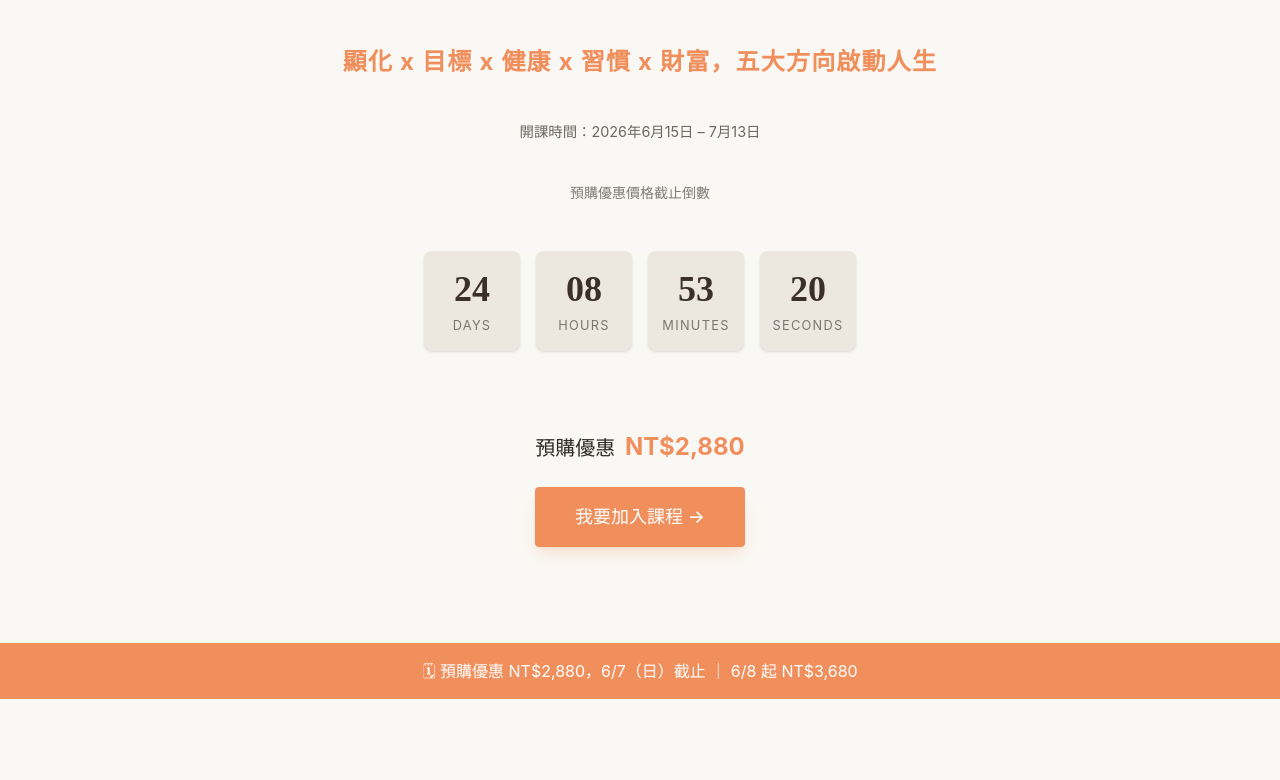
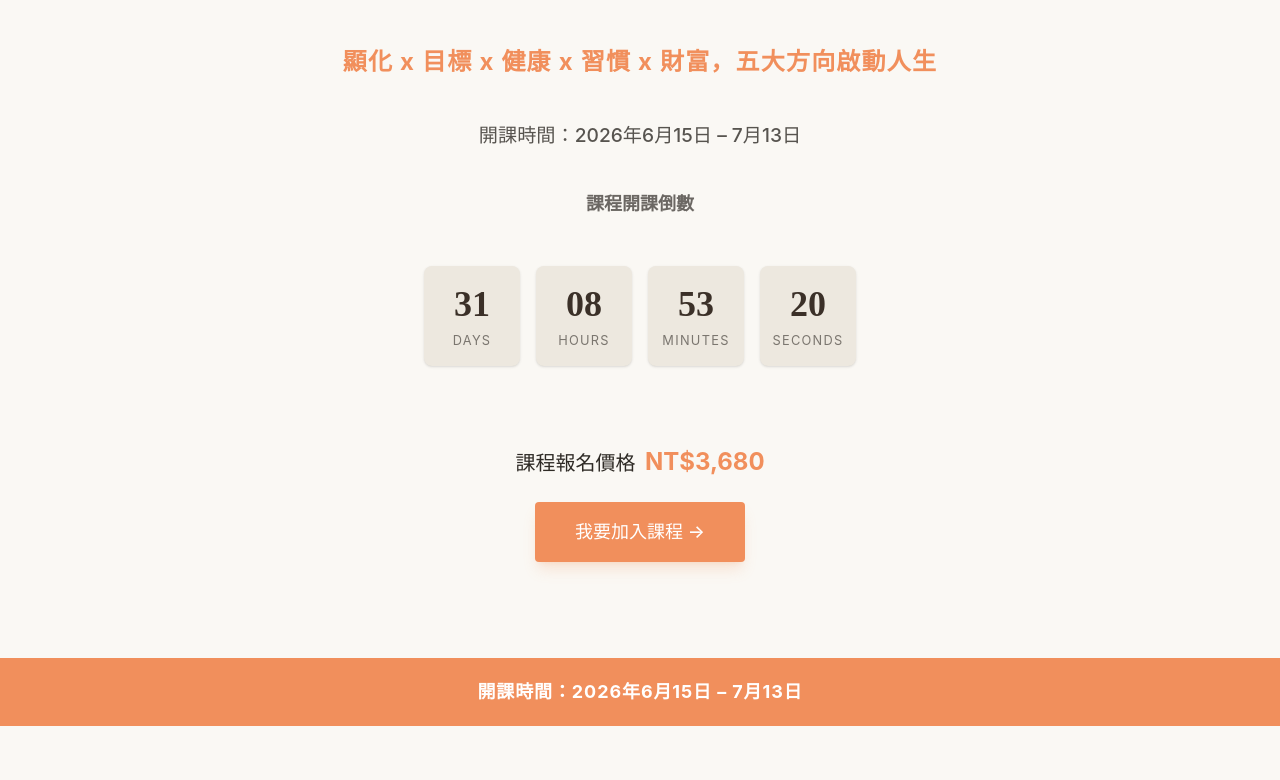
Before and after one commit to jsspace1111-max/-, a React (Vite) app: page / in a window 1280 px wide. Shown: the part 302-1082 px from the top of the page. Built offline with nearby package versions, Linux system fonts and the light colour scheme.

Commit message:
feat: update course schedule and pricing
Adjust the countdown deadline to June 14, 2026, and update the course enrollment price to NT$3,680.

```diff
--- a/src/App.tsx
+++ b/src/App.tsx
@@ -64,7 +64,7 @@ const CountdownTimer = () => {
   const [timeLeft, setTimeLeft] = useState<{ days: number; hours: number; minutes: number; seconds: number } | null>(null);
 
   useEffect(() => {
-    const targetDate = new Date('2026-06-07T23:59:59+08:00').getTime();
+    const targetDate = new Date('2026-06-14T23:59:59+08:00').getTime();
 
     const timer = setInterval(() => {
       const now = new Date().getTime();
@@ -165,18 +165,18 @@ export default function App() {
           >
             顯化 x 目標 x 健康 x 習慣 x 財富，五大方向啟動人生
           </motion.p>
-          <div className="text-[0.9rem] text-brown-text/70 mb-10">
+          <div className="text-[1.1rem] md:text-[1.2rem] text-brown-text/80 mb-10 font-medium">
             開課時間：2026年6月15日 – 7月13日
           </div>
 
           <div className="mb-12">
-            <span className="text-brown-text/60 text-sm font-medium mb-4 block">預購優惠價格截止倒數</span>
+            <span className="text-brown-text/70 text-base md:text-lg font-bold mb-4 block">課程開課倒數</span>
             <CountdownTimer />
           </div>
 
           <div className="flex flex-col items-center gap-6">
             <div className="text-xl">
-              預購優惠 <span className="text-terracotta text-2xl font-bold ml-1">NT$2,880</span>
+              課程報名價格 <span className="text-terracotta text-2xl font-bold ml-1">NT$3,680</span>
             </div>
             <a
               href="https://jsspace1111.com/product/ldp-project/"
@@ -189,8 +189,8 @@ export default function App() {
       </section>
 
       {/* Early Bird Banner */}
-      <div className="bg-terracotta text-white py-4 px-6 text-center text-sm md:text-base">
-        🗓 預購優惠  NT$2,880，6/7（日）截止  ｜  6/8 起 NT$3,680
+      <div className="bg-terracotta text-white py-5 px-6 text-center text-base md:text-lg font-bold tracking-wider">
+        開課時間：2026年6月15日 – 7月13日
       </div>
 
       {/* Pain Points */}
@@ -393,7 +393,7 @@ export default function App() {
             <div className="bg-white p-10 rounded-2xl shadow-sm flex-1 flex flex-col items-center border border-beige-dark/30">
               <span className="text-3xl mb-4">💳</span>
               <span className="text-sm text-brown-text/60 mb-2 font-medium">報名費用</span>
-              <span className="text-2xl font-serif text-brown-dark font-bold">NT$2,880</span>
+              <span className="text-2xl font-serif text-brown-dark font-bold">NT$3,680</span>
             </div>
             <div className="bg-brown-dark p-10 rounded-2xl shadow-xl flex-1 flex flex-col items-center transform md:scale-110 z-10 text-white">
               <span className="text-3xl mb-4">🎁</span>
@@ -403,7 +403,7 @@ export default function App() {
             <div className="bg-white p-10 rounded-2xl shadow-sm flex-1 flex flex-col items-center border border-beige-dark/30">
               <span className="text-3xl mb-4">✨</span>
               <span className="text-sm text-brown-text/60 mb-2 font-medium">實際成本</span>
-              <span className="text-2xl font-serif text-brown-dark font-bold">NT$1,880</span>
+              <span className="text-2xl font-serif text-brown-dark font-bold">NT$2,680</span>
             </div>
           </div>
 
@@ -437,8 +437,8 @@ export default function App() {
       {/* Value After Cashback */}
       <section className="bg-cream px-6 py-20">
         <div className="max-w-[1100px] mx-auto text-center">
-          <h2 className="text-[2.2rem] md:text-[2.5rem] text-brown-dark mb-2 font-bold leading-tight">完成課程，你只要花 NT$1,880，就能獲得</h2>
-          <span className="text-[0.8rem] text-brown-text/50 block mb-16 tracking-widest uppercase">（早鳥價 NT$2,880 － 完課返現 NT$1,000）</span>
+          <h2 className="text-[2.2rem] md:text-[2.5rem] text-brown-dark mb-2 font-bold leading-tight">完成課程，你只要花 NT$2,680，就能獲得</h2>
+          <span className="text-[0.8rem] text-brown-text/50 block mb-16 tracking-widest uppercase">（課程價格 NT$3,680 － 完課返現 NT$1,000）</span>
 
           <div className="grid grid-cols-1 sm:grid-cols-2 lg:grid-cols-3 gap-6 text-left">
             {[
@@ -586,8 +586,8 @@ export default function App() {
                 <span className="text-sm">－NT$1,000</span>
               </div>
               <div className="flex justify-between items-center p-6 bg-terracotta text-white font-bold">
-                <span className="text-lg">預購優惠價格</span>
-                <span className="text-2xl font-serif">NT$2,880</span>
+                <span className="text-lg">課程超值價格</span>
+                <span className="text-2xl font-serif">NT$3,680</span>
               </div>
             </div>
           </div>
@@ -622,10 +622,9 @@ export default function App() {
           </div>
 
           <div className="bg-brown-dark rounded-2xl p-12 text-center text-white">
-            <h3 className="text-2xl font-bold mb-4">預購優惠價格 NT$2,880</h3>
-            <p className="text-white/60 mb-8 px-4">
-              6/7 (日) 截止<br />
-              6/8 起 NT$3,680
+            <h3 className="text-2xl font-bold mb-4">課程價格 NT$3,680</h3>
+            <p className="text-white/80 text-base md:text-lg mb-8 px-4 font-medium">
+              開課時間：2026年6月15日 – 7月13日
             </p>
             <a
               href="https://jsspace1111.com/product/ldp-project/"
@@ -649,7 +648,7 @@ export default function App() {
           </motion.span>
           <div className="mb-10">
             <span className="bg-red-600 text-white font-bold px-6 py-3 rounded-sm text-base md:text-lg tracking-widest inline-block animate-pulse">
-              🔥 限量 15 位，目前剩下五個名額
+              🔥 限量名額，剩下2個名額
             </span>
           </div>
           <h2 className="text-[2.2rem] text-brown-dark mb-10 font-bold">做好手帳之後，然後呢？</h2>
@@ -746,7 +745,7 @@ export default function App() {
           </div>
 
           <div className="text-xl mb-10">
-            預購優惠價格 <span className="text-terracotta text-3xl font-bold ml-1">NT$2,880</span>
+            課程價格 <span className="text-terracotta text-3xl font-bold ml-1">NT$3,680</span>
           </div>
 
           <a
```
